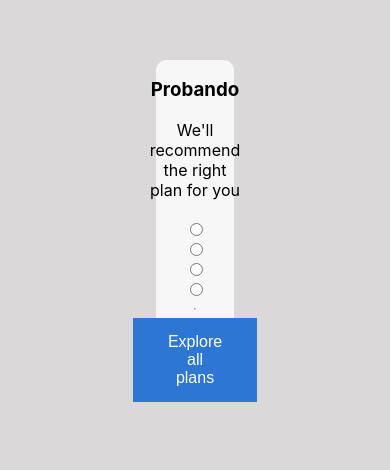
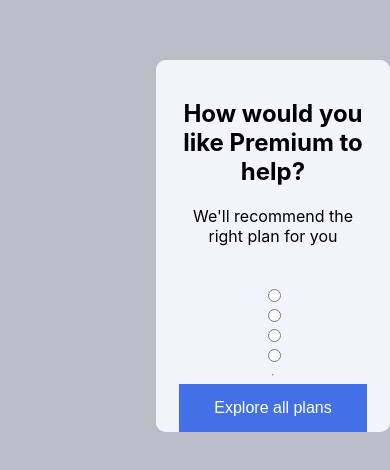
Before and after one commit to lautarodriguez7/questionary, a React (Create React App) app: page / in a window 390 px wide. Shown: the part 304-774 px from the top of the page. Built offline with nearby package versions, Linux system fonts and the light colour scheme.

Commit message:
css was modified to be responsive

```diff
--- a/src/App.css
+++ b/src/App.css
@@ -8,27 +8,31 @@ body {
     sans-serif;
   -webkit-font-smoothing: antialiased;
   -moz-osx-font-smoothing: grayscale;
-  background: rgb(218, 216, 216);
+  background: #BCBCC6;
 }
 
 .container {
-  /* flexbox */
+  position: absolute;
+  background: #F3F3FB;
+  margin: -15% 0 0 -25%;
+  top: 50%;
+  left: 65%;
+  width: auto;
+  border-radius: 10px;
   display: flex;
+  flex-direction: column;
   justify-content: center;
   align-items: center;
 }
 
 .title {
   text-align: center;
+  margin: 20px;
 }
 
 .questionary {
-  position: absolute;
-  background: rgb(247, 247, 247);
-  margin: -15% 0 0 -25%;
-  top: 50%;
-  left: 65%;
-  width: 20%;
+  background: #F3F3FB;
+  width: auto;
   border-radius: 10px;
   display: flex;
   flex-direction: column;
@@ -37,7 +41,7 @@ body {
   }
 
 .btn-explore {
-  background-color: #2d76d4;
+  background-color: #4370E7;
   border: none;
   color: white;
   padding: 15px 35px;
--- a/src/components/Title.jsx
+++ b/src/components/Title.jsx
@@ -3,7 +3,7 @@ import React from 'react'
 const Title = () => {
     return (
         <div className='title'>
-               <h3>Probando</h3>
+               <h2>How would  you like Premium to help?</h2>
             <span>We'll recommend the right plan for you</span>
         </div>
     )
```
